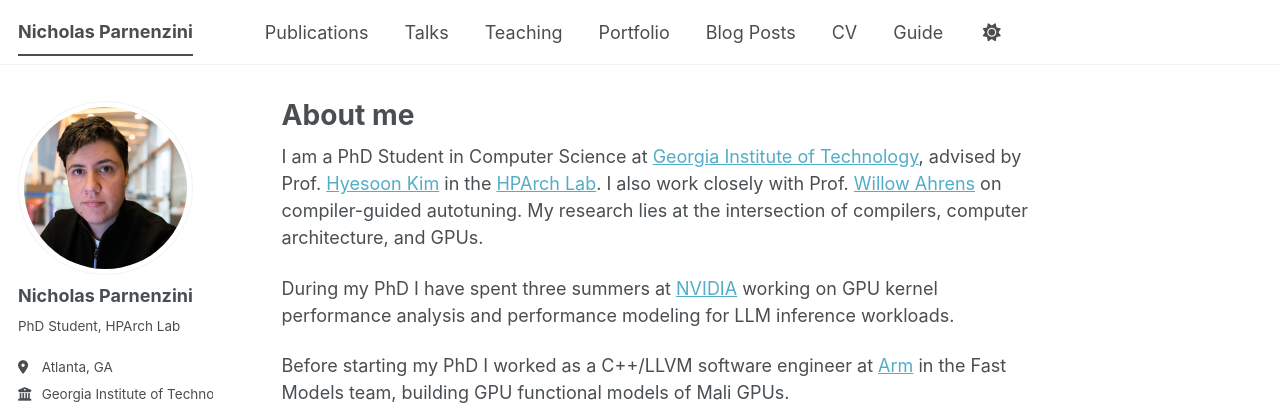
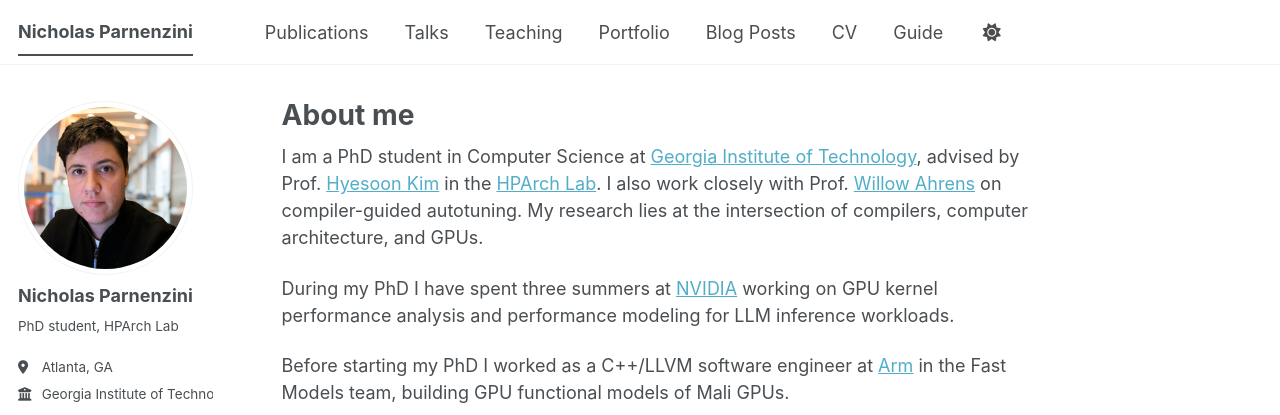
Before and after one commit to nickparnenzini/nickparnenzini.github.io, a Jekyll site: the page built from _pages/about.md, in a window 1280 px wide. Shown: the top 415 px of the page. Built offline with Jekyll 4.4.1, drawn with Linux system fonts in a browser that asks for light colours; a style sheet for code colours, icons or effects is not loaded.

Commit message:
a few fixes - v1

```diff
--- a/_config.yml
+++ b/_config.yml
@@ -9,7 +9,7 @@ author:
   avatar           : "prof_pic.png"
   name             : "Nicholas Parnenzini"
   pronouns         :
-  bio              : "PhD Student, HPArch Lab"
+  bio              : "PhD student, HPArch Lab"
   location         : "Atlanta, GA"
   employer         : "Georgia Institute of Technology"
   uri              :
--- a/_pages/about.md
+++ b/_pages/about.md
@@ -7,7 +7,7 @@ redirect_from:
   - /about.html
 ---
 
-I am a PhD Student in Computer Science at [Georgia Institute of Technology](https://www.cc.gatech.edu/), advised by Prof. [Hyesoon Kim](https://www.cc.gatech.edu/people/hyesoon-kim) in the [HPArch Lab](https://sites.gatech.edu/hparch/). I also work closely with Prof. [Willow Ahrens](https://willowahrens.io/) on compiler-guided autotuning. My research lies at the intersection of compilers, computer architecture, and GPUs.
+I am a PhD student in Computer Science at [Georgia Institute of Technology](https://www.cc.gatech.edu/), advised by Prof. [Hyesoon Kim](https://www.cc.gatech.edu/people/hyesoon-kim) in the [HPArch Lab](https://sites.gatech.edu/hparch/). I also work closely with Prof. [Willow Ahrens](https://willowahrens.io/) on compiler-guided autotuning. My research lies at the intersection of compilers, computer architecture, and GPUs.
 
 During my PhD I have spent three summers at [NVIDIA](https://www.nvidia.com/) working on GPU kernel performance analysis and performance modeling for LLM inference workloads.
 
```
